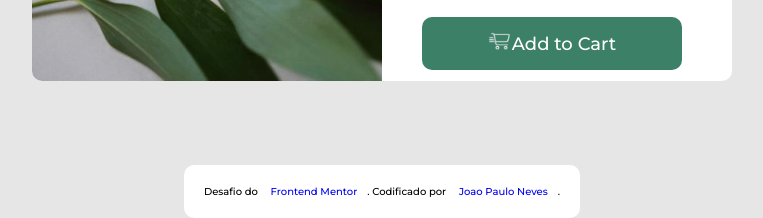
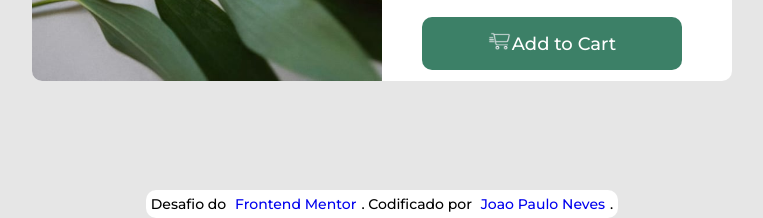
Before and after one commit to JOAO11092005/Product-preview-card-component, a plain HTML site: page index.html in a window 1280 px wide. Shown: the part 582-800 px from the top of the page, without its empty margins (258-1021 px from the left). Drawn offline with Linux system fonts and the light colour scheme.

Commit message:
Adicionado recentimente a:

```diff
--- a/style.css
+++ b/style.css
@@ -148,3 +148,28 @@ main .informacao button:hover{
         gap: 10px;
     }
 }
+@media (max-width: 1440px){
+    .attribution{
+        background-color: #ffff;
+        padding: 5px;
+        border-radius: 10px;
+        font-size: 10px;
+        /* margin-top: 20px; */
+        font-family: 'Montserrat', sans-serif;
+        position: absolute;
+        bottom: 0;
+        font-size: 14px;
+    }
+    .attribution a{
+        text-decoration: none;
+        transition: 0.6s ease-in-out;
+        padding: 5px;
+
+    }
+    .attribution a:hover{
+        padding: 5px;
+        background-color: rgba(88, 88, 212, 0.26);
+        border-radius: 5px;
+        transition: 0.6s ease-in-out;
+    }
+}
```
